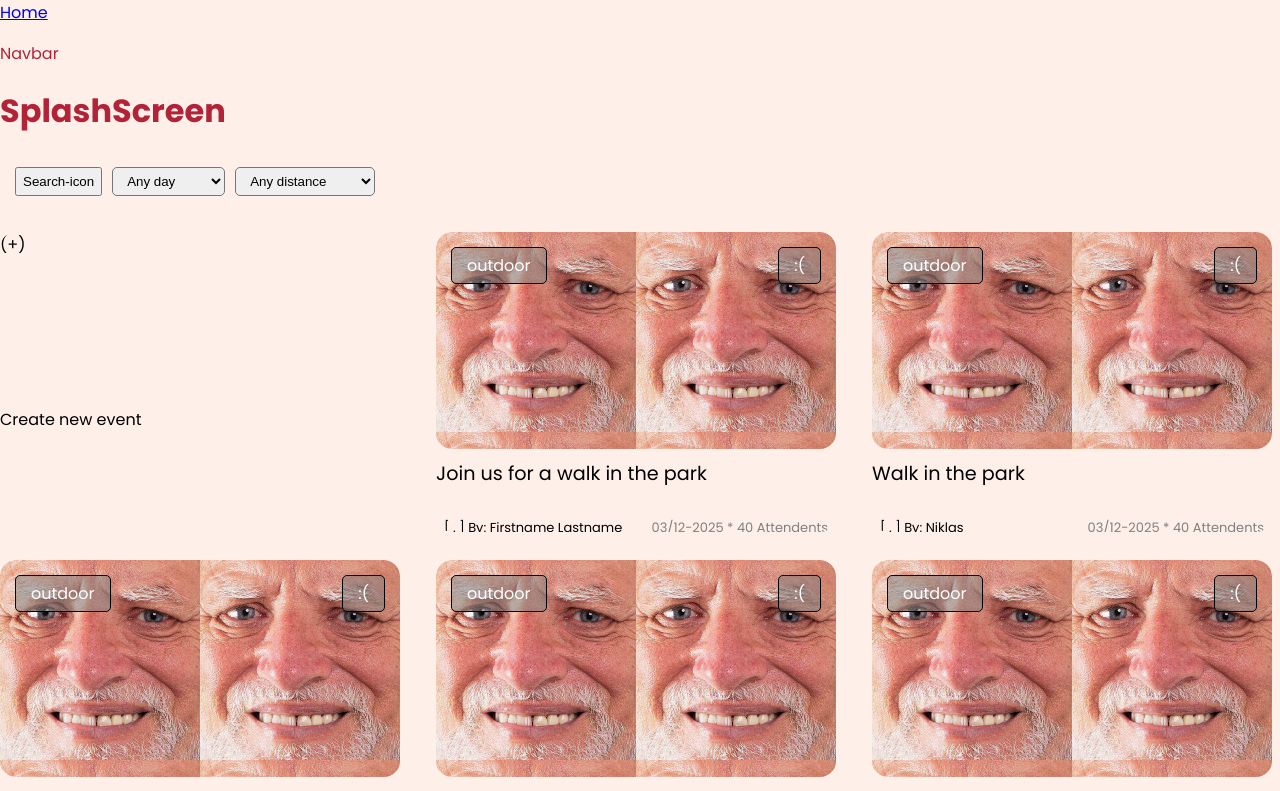
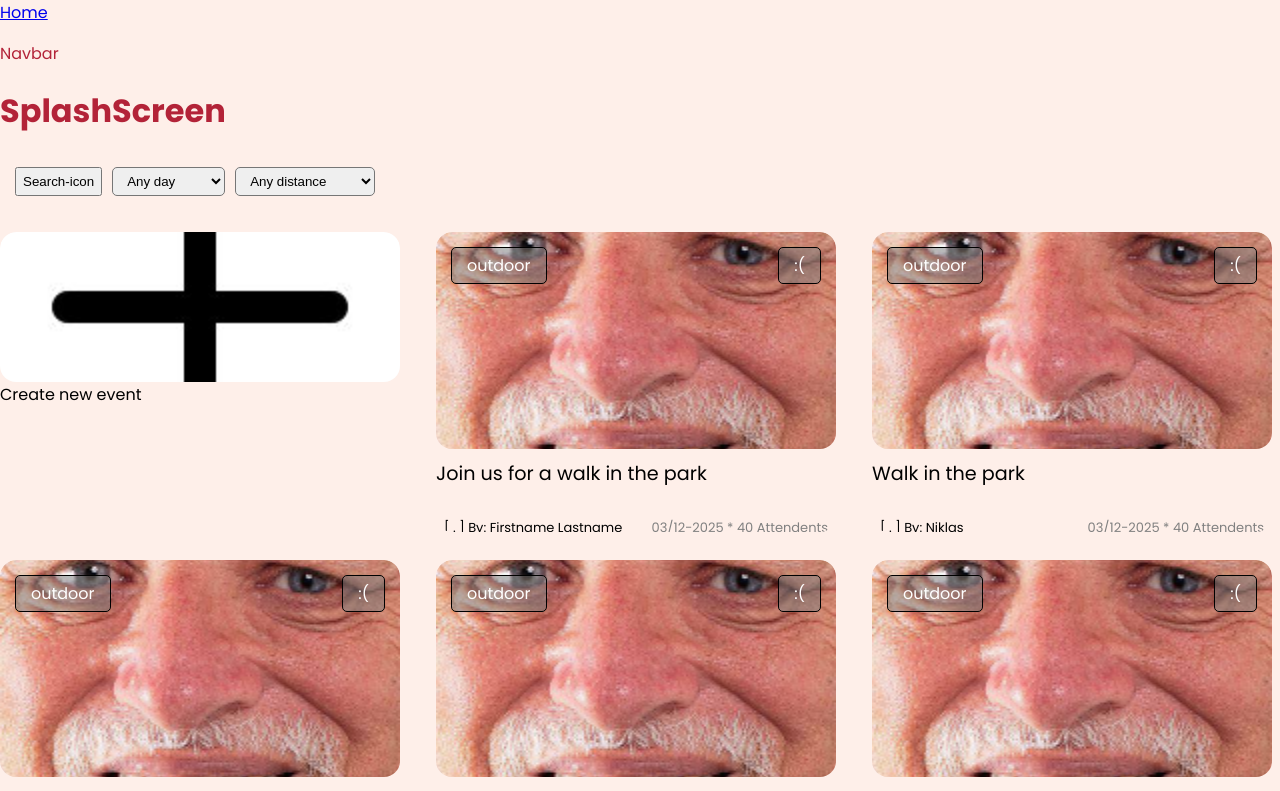
Before and after one commit to Austin-Imbastari/group4, a React (Vite) app: page / in a window 1280 px wide. Shown: the top 791 px of the page. Built offline with nearby package versions, Linux system fonts and the light colour scheme.

Commit message:
changed it such that Images do not repeat, and create new event looks better

```diff
--- a/src/components/AllEventSC.js
+++ b/src/components/AllEventSC.js
@@ -24,6 +24,9 @@ export const EventTopContainer = styled.div`
   display: flex;
   justify-content: space-between;
   background-image: url(${(p) => p.$bg});
+  background-position: center;
+  background-size: cover;
+  background-repeat: no-repeat;
   span {
     margin: 15px;
     border: 1px, solid, black;
--- a/src/components/AllEvents.jsx
+++ b/src/components/AllEvents.jsx
@@ -45,8 +45,7 @@ export default function AllEvents() {
             <ParentContainer>
                 <EventContainer>
                     <EventNewEventContainer>
-                        <EventTopContainer>
-                            <div>(+)</div>
+                        <EventTopContainer $bg="/createnewevent.jpg">
                         </EventTopContainer>
                         <span>Create new event</span>
                     </EventNewEventContainer>
@@ -74,6 +73,6 @@ export default function AllEvents() {
                 })}
 
             </ParentContainer>
-        </GrandParentContainer>
+        </GrandParentContainer >
     )
 }
```
